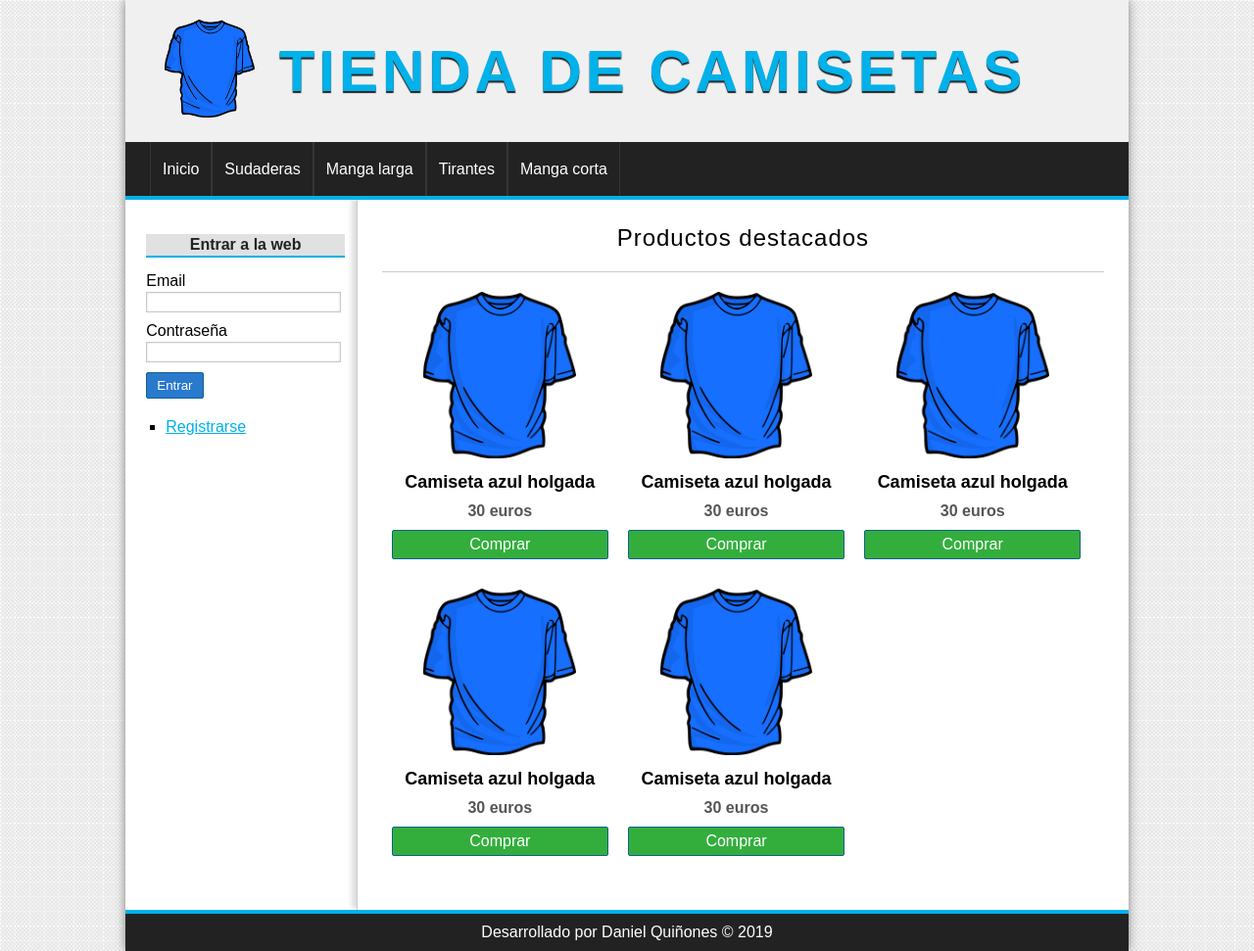
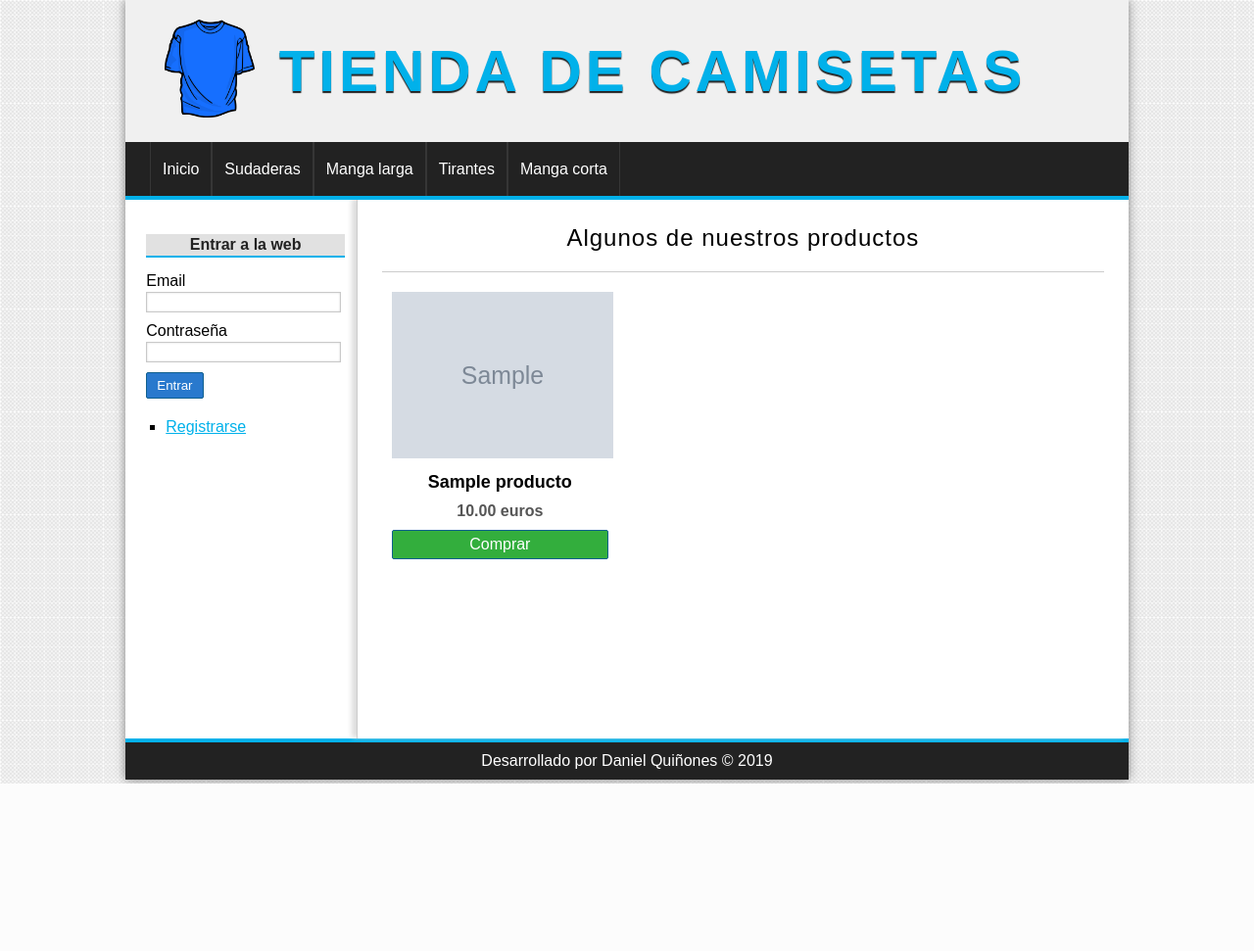
Before and after one commit to dquinoneslopez/shop_php_mvc, a PHP site: page /proyectos/ in a window 1280 px wide. Shown: the whole page at 98% size. After the commit the page ends 800 px from the top, so only its background shows below. Run offline with PHP 8.4, Linux system fonts and the light colour scheme; data comes from the database, SQL or seed files in the repository; tables that the repository leaves empty hold one stand-in row (values such as "Sample post"); grey boxes marked "Sample" are stand-in pictures.

Commit message:
Listado aleatorio de productos en la página de inicio

```diff
--- a/controllers/ProductoController.php
+++ b/controllers/ProductoController.php
@@ -6,7 +6,9 @@ class ProductoController {
 
     public function index(){
 
-        // Renderizar una vista
+        $producto = new Producto();
+        $productos = $producto->getRandom(6);
+
         require_once "views/producto/destacados.php";
 
     }
--- a/models/producto.php
+++ b/models/producto.php
@@ -233,6 +233,13 @@ class Producto {
 
     }
 
+    public function getRandom($limit){
+
+        $productos = $this->db->query("SELECT * FROM productos ORDER BY RAND() LIMIT $limit;");
+
+        return $productos;
+    }
+
     public function delete(){
 
         $query = "DELETE FROM productos WHERE id = '{$this->id}';";
--- a/views/producto/destacados.php
+++ b/views/producto/destacados.php
@@ -1,37 +1,20 @@
-<h1>Productos destacados</h1>
-<div class="product">
-    <img src="assets/img/camiseta.png" alt="">
-    <h2>Camiseta azul holgada</h2>
-    <p>30 euros</p>
-    <a class="button" href="">Comprar</a>
-</div>
+<h1>Algunos de nuestros productos</h1>
 
-<div class="product">
-    <img src="assets/img/camiseta.png" alt="">
-    <h2>Camiseta azul holgada</h2>
-    <p>30 euros</p>
-    <a class="button" href="">Comprar</a>
-</div>
+<?php while($prod = $productos->fetch_object()): ?>
+    <div class="product">
 
-<div class="product">
-    <img src="assets/img/camiseta.png" alt="">
-    <h2>Camiseta azul holgada</h2>
-    <p>30 euros</p>
-    <a class="button" href="">Comprar</a>
-</div>
+        <?php if($prod->imagen == null): ?>
 
-<div class="product">
-    <img src="assets/img/camiseta.png" alt="">
-    <h2>Camiseta azul holgada</h2>
-    <p>30 euros</p>
-    <a class="button" href="">Comprar</a>
-</div>
+        <img src="assegs/img/camiseta.png" alt="">
 
-<div class="product">
-    <img src="assets/img/camiseta.png" alt="">
-    <h2>Camiseta azul holgada</h2>
-    <p>30 euros</p>
-    <a class="button" href="">Comprar</a>
-</div>
+        <?php else: ?>
 
-</div>
+            <img src="<?= BASE_URL ?>/uploads/images/<?= $prod->imagen ?>" alt="">
+
+        <?php endif; ?>
+
+        <h2><?= $prod->nombre ?></h2>
+        <p><?= $prod->precio ?> euros</p>
+        <a class="button" href="">Comprar</a>
+    </div>
+<?php endwhile; ?>
```
Also changed, not shown: uploads/images/camiseta.png (added).
